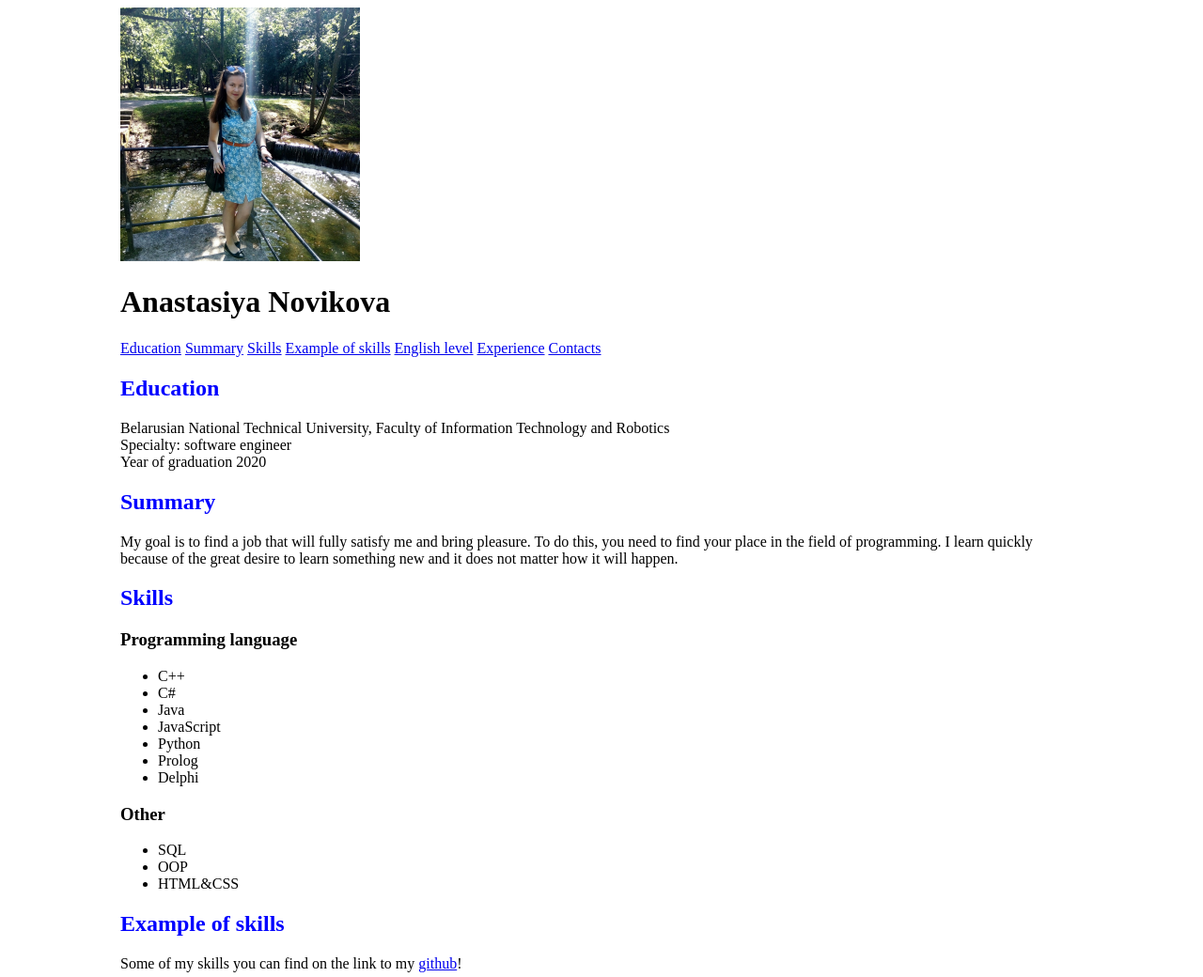
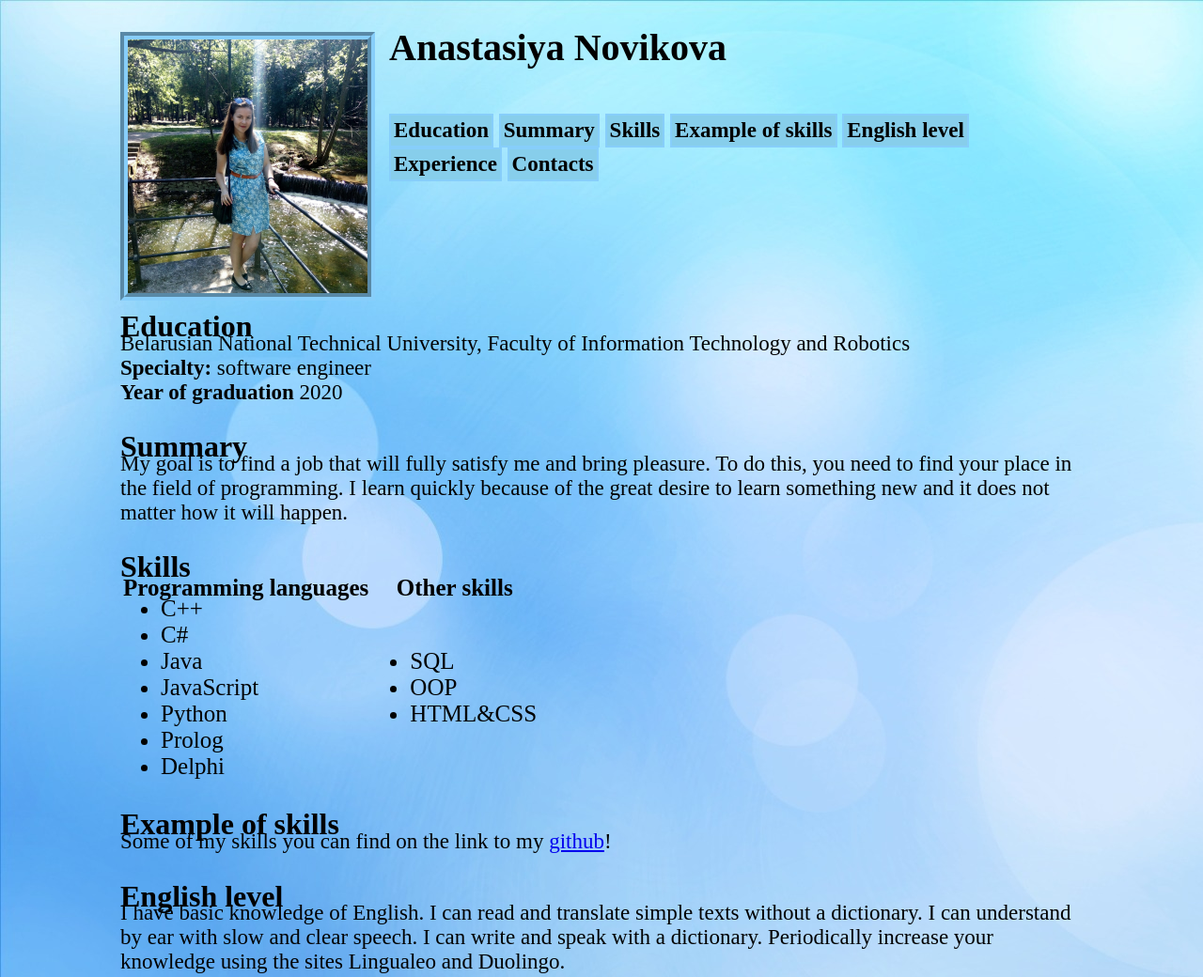
Before and after one commit to AnastasiyaNovikovaG/rsschool-codejam1-cv, a plain HTML site: page src/index.html in a window 1280 px wide. Shown: the top 1040 px of the page at 94% size. Drawn offline with Linux system fonts and the light colour scheme.

Commit message:
feat: create new page structure

```diff
--- a/src/index.html
+++ b/src/index.html
@@ -24,7 +24,7 @@
 <article>
     <h2><a name="edu">Education</a></h2>
     <p>Belarusian National Technical University, Faculty of Information Technology and Robotics
-        <br>Specialty: software engineer<br>Year of graduation 2020</p>
+        <br><b>Specialty:</b> software engineer<br><b>Year of graduation</b> 2020</p>
 
     <h2><a name="summary">Summary</a></h2>
     <p>My goal is to find a job that will fully satisfy me and bring pleasure. To do this, you need to find your place
@@ -32,8 +32,13 @@
         matter how it will happen.</p>
 
     <h2><a name="skills">Skills</a></h2>
-    <h3>Programming language</h3>
-    <ul>
+    <table>
+        <tr>
+            <th>Programming languages</th>
+            <th>Other skills</th>
+        </tr>
+        <tr>
+            <td> <ul>
                 <li>C++</li>
                 <li>C#</li>
                 <li>Java</li>
@@ -41,13 +46,14 @@
                 <li>Python</li>
                 <li>Prolog</li>
                 <li>Delphi</li>
-    </ul>
-    <h3>Other</h3>
-    <ul>
+            </ul></td>
+            <td><ul>
                 <li>SQL</li>
                 <li>OOP</li>
                 <li>HTML&CSS</li>
-    </ul>
+            </ul></td>
+        </tr>
+    </table>
 
     <h2><a name="example">Example of skills</a></h2>
     <p>Some of my skills you can find on the link to my <a href="https://github.com/AnastasiyaNovikovaG"
@@ -65,7 +71,8 @@
 
 <footer>
     <h4><a name="contacts">Contacts</a></h4>
-    <p>e-mail: nastiuha28novikova@yandex.ru</p>
+    <p><b>My main e-mail:</b> nastiuha28novikova@yandex.ru
+        <br><b>My other e-mail:</b> anastasianovikava@mail.ru</p>
 </footer>
 
 
--- a/src/style.css
+++ b/src/style.css
@@ -1,13 +1,64 @@
+html{
+    background-image: url("photo/back.jpg");
+    font-family: Gabriola;
+    font-size: 25px;
+}
 body{
     margin-left: auto;
     margin-right: auto;
-    width: 1024px;
+    max-width: 1024px;
+}
+
+h1{
+    font-size: 40px;
+    font-weight: bold;
 }
 
 h2{
-    color: blue;
+    font-size: 32px;
+    font-weight: bold;
+    padding-bottom: 0;
 }
 
-.mainphoto{
+p{
+    font-size: 23px;
+    margin-top: -40px;
+}
+nav{
+    font-size: 23px;
+    font-weight: bold;
+    padding-top:20px;
+    padding-bottom: 110px;
+}
+
+ul{
+    margin-top: -10px;
+    margin-bottom: 0px;
+}
+table{
+    margin-top: -40px;
+    margin-bottom: 0px;
+}
+
+table tr{
+    margin-top: -40px;
+}
+
+table td{
+    margin-top: -40px;
+}
+
+nav a{
+    background: skyblue;
+    border: 2px solid lightskyblue; /* Рамка */
+    display: inline-block;
+    padding: 3px 3px; /* Поля */
+    text-decoration: none; /* Убираем подчёркивание */
+    color: #000; /* Цвет текста */
 
 }
+.mainphoto{
+    float:left; /* Выравнивание по левому краю */
+    margin: 7px 15px 7px 0; /* Отступы вокруг картинки */
+    border: 8px groove lightskyblue;
+}
```
Also changed, not shown: src/photo/back.jpg (added). Lines whose indentation alone changed are shown as unchanged.
